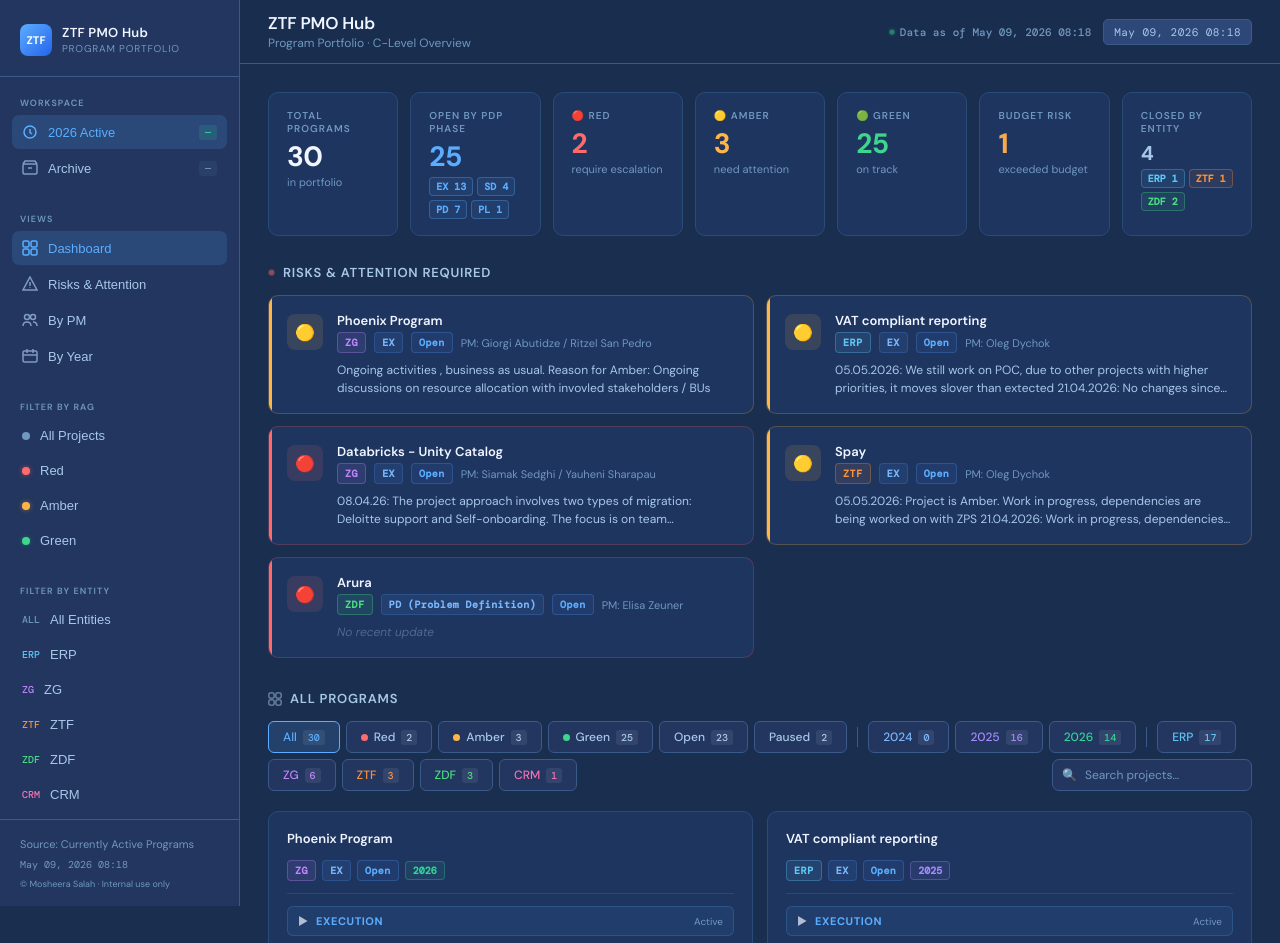
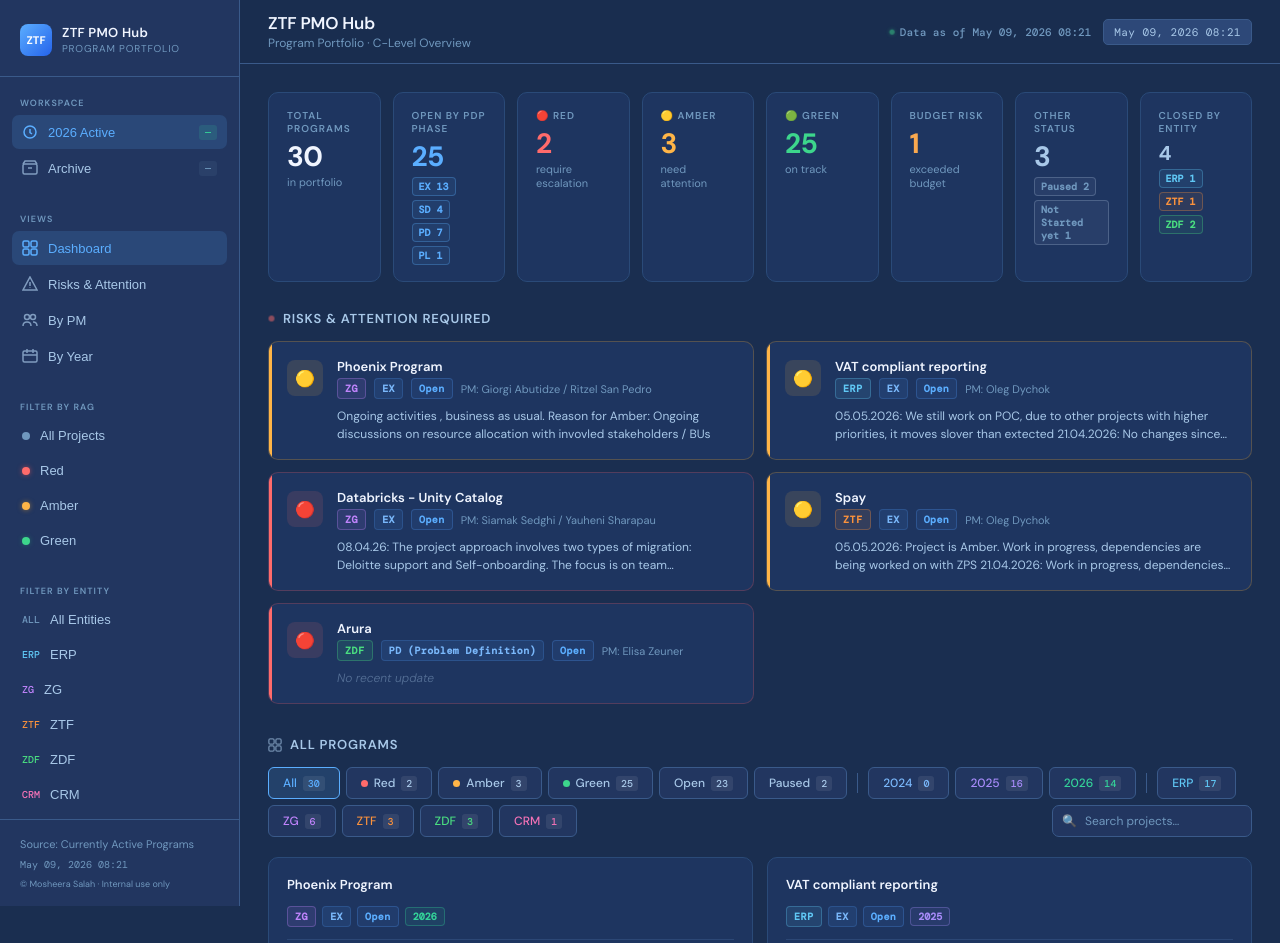
Before and after one commit to mosheera29-crypto/ztf-pmo-hub, a plain HTML site: page index.html in a window 1280 px wide. Shown: the top 943 px of the page. Drawn offline with nearby package versions, Linux system fonts and the light colour scheme.

Commit message:
chore: refresh data — May 09, 2026 08:21

```diff
--- a/index.html
+++ b/index.html
@@ -257,7 +257,7 @@
   /* ── KPI STRIP ── */
   .kpi-strip {
     display: grid;
-    grid-template-columns: repeat(7, 1fr);
+    grid-template-columns: repeat(8, 1fr);
     gap: 12px;
     margin-bottom: 28px;
     animation: fadeUp 0.5s ease both;
@@ -1131,7 +1131,7 @@
 
   <div class="sidebar-footer">
     <div>Source: Currently Active Programs</div>
-    <div style="margin-top:4px;font-family:var(--mono);font-size:10px;">May 09, 2026 08:18</div>
+    <div style="margin-top:4px;font-family:var(--mono);font-size:10px;">May 09, 2026 08:21</div>
     <div style="margin-top:6px;font-size:9px;color:var(--text-muted);line-height:1.4">© Mosheera Salah · Internal use only</div>
   </div>
 </aside>
@@ -1148,9 +1148,9 @@
     <div class="header-right">
       <div class="live-badge">
         <div class="live-dot" id="live-dot"></div>
-        <span id="live-status">Data as of May 09, 2026 08:18</span>
-      </div>
-      <div class="date-badge" id="last-updated">May 09, 2026 08:18</div>
+        <span id="live-status">Data as of May 09, 2026 08:21</span>
+      </div>
+      <div class="date-badge" id="last-updated">May 09, 2026 08:21</div>
     </div>
   </header>
 
@@ -1187,6 +1187,11 @@
         <div class="kpi-label">Budget Risk</div>
         <div class="kpi-value risk" id="kpi-budget">—</div>
         <div class="kpi-sub">exceeded budget</div>
+      </div>
+      <div class="kpi-card">
+        <div class="kpi-label">Other Status</div>
+        <div class="kpi-value" style="color:var(--text-secondary)" id="kpi-other">—</div>
+        <div class="kpi-entity-breakdown" id="kpi-other-breakdown"></div>
       </div>
       <div class="kpi-card">
         <div class="kpi-label">Closed by Entity</div>
@@ -1343,7 +1348,7 @@
         <div class="footer-dot"></div>
         Source: Currently Active Programs (Google Sheets)
       </div>
-      <div>Generated: May 09, 2026 08:18</div>
+      <div>Generated: May 09, 2026 08:21</div>
     </div>
     <div style="display:flex;flex-direction:column;align-items:flex-end;gap:3px">
       <div>© <strong style="color:var(--text-secondary)">Mosheera Salah</strong> · ZTF PMO Hub</div>
@@ -1587,15 +1592,25 @@ function initKPIs() {
     count: openProjects.filter(p => p.phase === ph).length
   })).filter(p => p.count > 0);
 
+  const otherProjects = tp.filter(p => p.status !== 'Open' && p.status !== 'Closed');
+  const otherBreakdown = [...new Set(otherProjects.map(p => p.status))].map(s => ({
+    label: s,
+    count: otherProjects.filter(p => p.status === s).length
+  }));
+
   animateCount('kpi-total', total);
   animateCount('kpi-open', openProjects.length);
   animateCount('kpi-red', red);
   animateCount('kpi-amber', amber);
   animateCount('kpi-green', green);
   animateCount('kpi-budget', budget);
+  animateCount('kpi-other', otherProjects.length);
   animateCount('kpi-closed-total', closed);
   document.getElementById('kpi-open-phases').innerHTML = openByPhase
     .map(p => `<span class="kpi-entity-chip phase-chip">${p.short} ${p.count}</span>`)
+    .join('');
+  document.getElementById('kpi-other-breakdown').innerHTML = otherBreakdown
+    .map(s => `<span class="kpi-entity-chip phase-chip" style="color:var(--text-muted);border-color:rgba(160,180,210,0.3);background:rgba(160,180,210,0.08)">${s.label} ${s.count}</span>`)
     .join('');
   document.getElementById('kpi-closed-entities').innerHTML = closedByEntity
     .map(e => `<span class="kpi-entity-chip ${e.entity}">${e.entity} ${e.count}</span>`)
```
